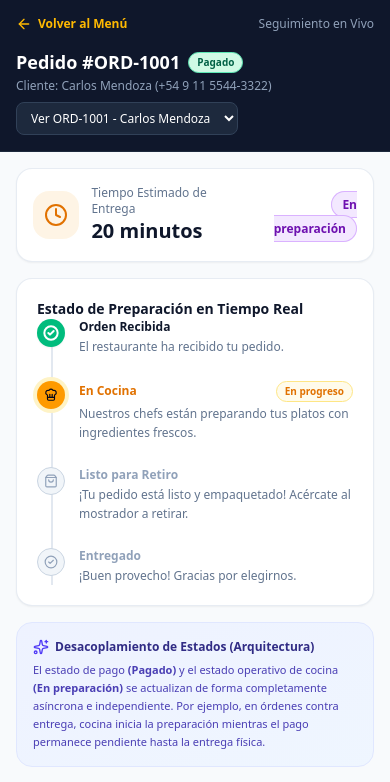
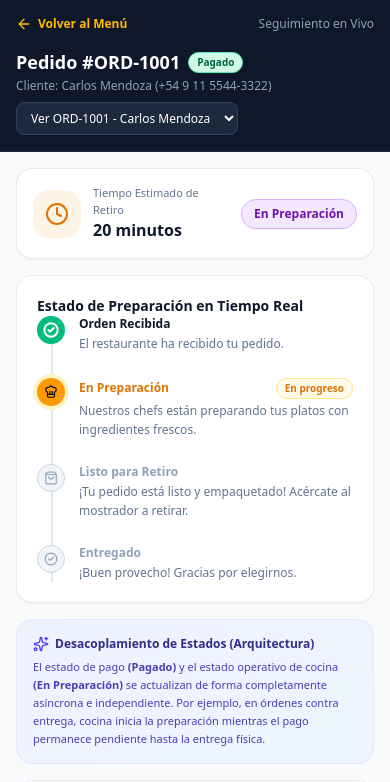
Before and after one commit to lucianovegaallegroni-boop/saaspedidos, a React (Vite) app: page /seguimiento in a window 390 px wide. Shown: the top 782 px of the page. Built offline with nearby package versions, Linux system fonts and the light colour scheme.

Commit message:
fix: prevent text clipping in En Preparacion status badges and tabs across tracking and kitchen views

```diff
--- a/src/components/admin/OrderKanban.jsx
+++ b/src/components/admin/OrderKanban.jsx
@@ -75,10 +75,10 @@ export default function OrderKanban() {
           </div>
 
           {/* Column Filter Tabs (Mobile friendly) */}
-          <div className="flex items-center gap-1 overflow-x-auto p-1 bg-slate-100 rounded-xl border border-slate-200">
+          <div className="flex items-center gap-1.5 overflow-x-auto p-1 bg-slate-100 rounded-xl border border-slate-200 w-full sm:w-auto no-scrollbar">
             <button
               onClick={() => setSelectedColumn('ALL')}
-              className={`px-3 py-1 rounded-lg text-xs font-bold transition-all ${
+              className={`px-3 py-1.5 rounded-lg text-xs font-bold transition-all whitespace-nowrap shrink-0 ${
                 selectedColumn === 'ALL'
                   ? 'bg-white text-slate-900 shadow-2xs'
                   : 'text-slate-600 hover:text-slate-900'
@@ -92,7 +92,7 @@ export default function OrderKanban() {
                 <button
                   key={col.id}
                   onClick={() => setSelectedColumn(col.id)}
-                  className={`px-3 py-1 rounded-lg text-xs font-bold transition-all whitespace-nowrap ${
+                  className={`px-3 py-1.5 rounded-lg text-xs font-bold transition-all whitespace-nowrap shrink-0 ${
                     selectedColumn === col.id
                       ? 'bg-white text-slate-900 shadow-2xs'
                       : 'text-slate-600 hover:text-slate-900'
@@ -224,9 +224,9 @@ export default function OrderKanban() {
 
                     {/* Operational Status Action */}
                     <div>
-                      <div className="flex items-center justify-between mb-1 text-[11px]">
-                        <span className="font-bold text-slate-600">Estado Cocina:</span>
-                        <span className={`px-2 py-0.5 rounded-full font-extrabold border text-[10px] ${operationalMeta.color}`}>
+                      <div className="flex items-center justify-between gap-2 mb-1 text-[11px]">
+                        <span className="font-bold text-slate-600 shrink-0">Estado Cocina:</span>
+                        <span className={`px-2.5 py-0.5 rounded-full font-extrabold border text-[10px] whitespace-nowrap shrink-0 ${operationalMeta.color}`}>
                           {operationalMeta.label}
                         </span>
                       </div>
@@ -236,9 +236,9 @@ export default function OrderKanban() {
                         {order.operationalStatus === 'RECEIVED' && (
                           <button
                             onClick={() => updateOrderOperationalStatus(order.id, 'PREPARING')}
-                            className="flex-1 bg-purple-600 hover:bg-purple-700 text-white py-1.5 px-2 rounded-xl text-xs font-bold flex items-center justify-center gap-1 shadow-2xs transition-all"
+                            className="flex-1 bg-purple-600 hover:bg-purple-700 text-white py-1.5 px-2 rounded-xl text-xs font-bold flex items-center justify-center gap-1 shadow-2xs transition-all whitespace-nowrap"
                           >
-                            <ChefHat className="w-3.5 h-3.5" />
+                            <ChefHat className="w-3.5 h-3.5 shrink-0" />
                             <span>Iniciar Preparación</span>
                           </button>
                         )}
@@ -246,9 +246,9 @@ export default function OrderKanban() {
                         {order.operationalStatus === 'PREPARING' && (
                           <button
                             onClick={() => updateOrderOperationalStatus(order.id, 'READY_FOR_PICKUP_DELIVERY')}
-                            className="flex-1 bg-teal-600 hover:bg-teal-700 text-white py-1.5 px-2 rounded-xl text-xs font-bold flex items-center justify-center gap-1 shadow-2xs transition-all"
+                            className="flex-1 bg-teal-600 hover:bg-teal-700 text-white py-1.5 px-2 rounded-xl text-xs font-bold flex items-center justify-center gap-1 shadow-2xs transition-all whitespace-nowrap"
                           >
-                            <ShoppingBag className="w-3.5 h-3.5" />
+                            <ShoppingBag className="w-3.5 h-3.5 shrink-0" />
                             <span>Marcar Listo para Retiro</span>
                           </button>
                         )}
--- a/src/components/customer/OrderTrackingView.jsx
+++ b/src/components/customer/OrderTrackingView.jsx
@@ -53,7 +53,7 @@ export default function OrderTrackingView() {
     },
     {
       key: 'PREPARING',
-      label: 'En Cocina',
+      label: 'En Preparación',
       description: 'Nuestros chefs están preparando tus platos con ingredientes frescos.',
       icon: ChefHat,
     },
@@ -122,14 +122,14 @@ export default function OrderTrackingView() {
 
       <div className="max-w-xl mx-auto p-4 space-y-4">
         {/* Estimated Time Card */}
-        <div className="bg-white rounded-2xl p-4 border border-slate-200/80 shadow-xs flex items-center justify-between">
-          <div className="flex items-center gap-3">
-            <div className="w-12 h-12 rounded-2xl bg-amber-500/10 text-amber-600 flex items-center justify-center">
+        <div className="bg-white rounded-2xl p-4 border border-slate-200/80 shadow-xs flex items-center justify-between gap-3">
+          <div className="flex items-center gap-3 min-w-0">
+            <div className="w-12 h-12 rounded-2xl bg-amber-500/10 text-amber-600 flex items-center justify-center shrink-0">
               <Clock className="w-6 h-6 animate-spin-slow" />
             </div>
-            <div>
-              <p className="text-xs text-slate-500 font-medium">Tiempo Estimado de Entrega</p>
-              <h3 className="text-xl font-black text-slate-900 m-0">
+            <div className="min-w-0">
+              <p className="text-[11px] sm:text-xs text-slate-500 font-medium">Tiempo Estimado de Retiro</p>
+              <h3 className="text-base sm:text-xl font-black text-slate-900 m-0">
                 {currentOrder.operationalStatus === 'DELIVERED'
                   ? '¡Orden Entregada!'
                   : currentOrder.operationalStatus === 'CANCELLED'
@@ -138,8 +138,8 @@ export default function OrderTrackingView() {
               </h3>
             </div>
           </div>
-          <div className="text-right">
-            <span className={`text-xs font-bold px-2.5 py-1 rounded-full border ${operationalMeta.color}`}>
+          <div className="text-right shrink-0">
+            <span className={`text-xs font-black px-3 py-1.5 rounded-full border inline-block whitespace-nowrap shadow-2xs ${operationalMeta.color}`}>
               {operationalMeta.label}
             </span>
           </div>
@@ -176,17 +176,17 @@ export default function OrderTrackingView() {
                     )}
                   </div>
 
-                  <div className="flex-1">
-                    <div className="flex items-center justify-between">
+                  <div className="flex-1 min-w-0">
+                    <div className="flex items-center justify-between gap-2">
                       <h4
-                        className={`text-xs sm:text-sm font-bold m-0 ${
+                        className={`text-xs sm:text-sm font-bold m-0 whitespace-nowrap shrink-0 ${
                           isCurrent ? 'text-amber-600 font-extrabold' : isCompleted ? 'text-slate-900' : 'text-slate-400'
                         }`}
                       >
                         {step.label}
                       </h4>
                       {isCurrent && (
-                        <span className="text-[10px] font-bold text-amber-600 bg-amber-50 px-2 py-0.5 rounded-full border border-amber-200">
+                        <span className="text-[10px] font-bold text-amber-600 bg-amber-50 px-2 py-0.5 rounded-full border border-amber-200 whitespace-nowrap shrink-0">
                           En progreso
                         </span>
                       )}
--- a/src/context/RestaurantContext.jsx
+++ b/src/context/RestaurantContext.jsx
@@ -11,7 +11,7 @@ export const PAYMENT_STATUSES = {
 
 export const OPERATIONAL_STATUSES = {
   RECEIVED: { id: 'RECEIVED', label: 'Recibido', step: 1, color: 'bg-blue-100 text-blue-800 border-blue-300' },
-  PREPARING: { id: 'PREPARING', label: 'En preparación', step: 2, color: 'bg-purple-100 text-purple-800 border-purple-300' },
+  PREPARING: { id: 'PREPARING', label: 'En Preparación', step: 2, color: 'bg-purple-100 text-purple-800 border-purple-300' },
   READY_FOR_PICKUP_DELIVERY: { id: 'READY_FOR_PICKUP_DELIVERY', label: 'Listo para entrega', step: 3, color: 'bg-teal-100 text-teal-800 border-teal-300' },
   DELIVERED: { id: 'DELIVERED', label: 'Entregado', step: 4, color: 'bg-slate-100 text-slate-800 border-slate-300' },
   CANCELLED: { id: 'CANCELLED', label: 'Cancelado', step: 0, color: 'bg-rose-100 text-rose-800 border-rose-300' },
```
